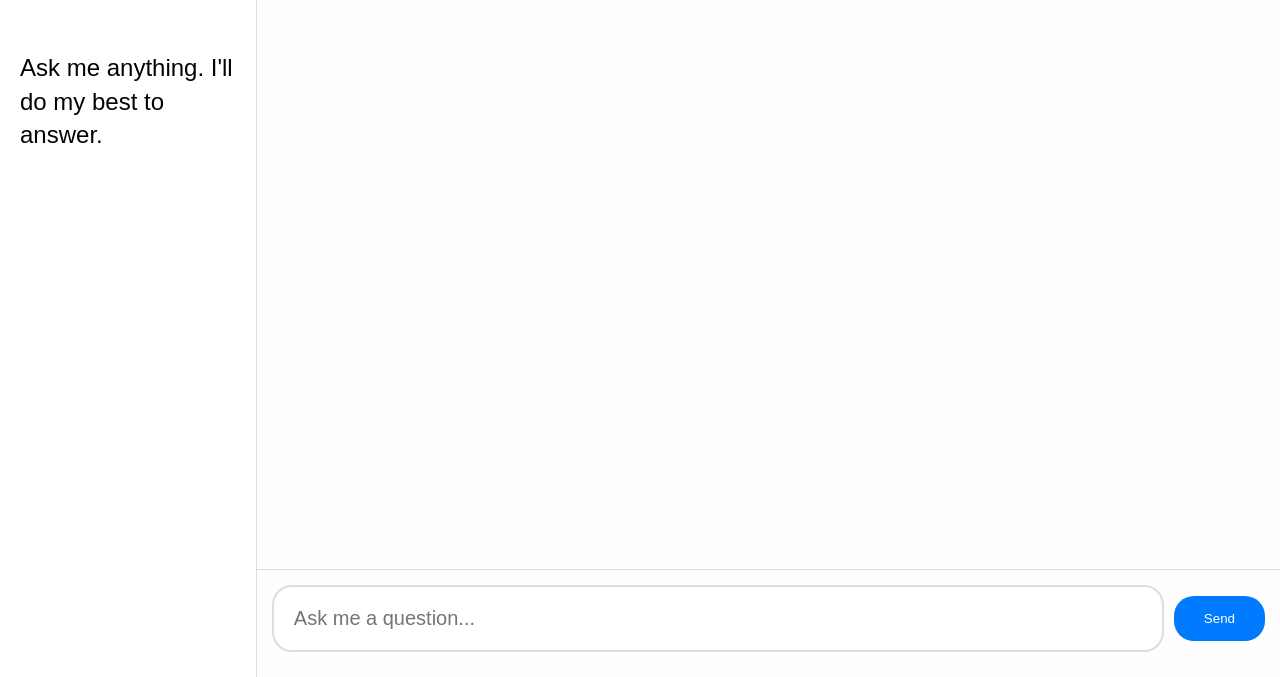
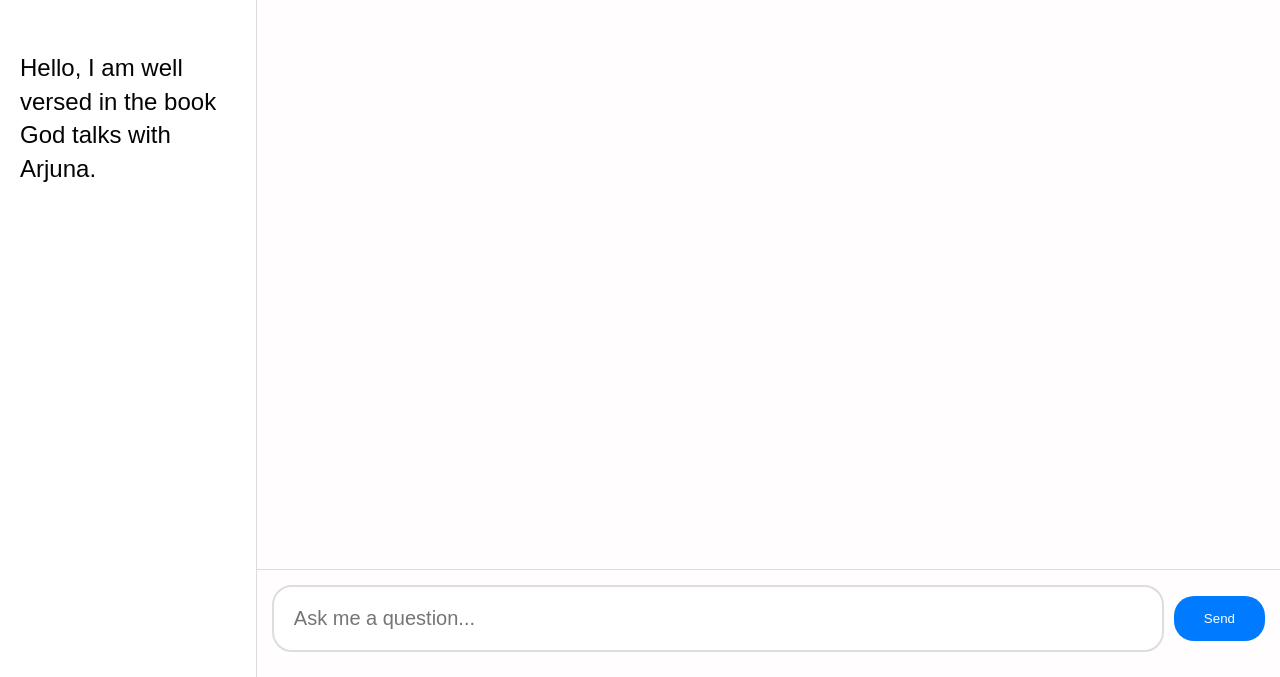
Before and after one commit to rollingmountains/bhagavad-geeta, a website: page index.html in a window 1280 px wide. Shown: the part 123-800 px from the top of the page. Drawn offline with Linux system fonts and the light colour scheme.

Commit message:
side panel text and title of the page tweaked

```diff
--- a/index.html
+++ b/index.html
@@ -3,7 +3,7 @@
 <head>
     <meta charset="UTF-8">
     <meta name="viewport" content="width=device-width, initial-scale=1.0">
-    <title>Time Chat Bot</title>
+    <title>Bhagavad Geeta Discussion</title>
     <link rel="stylesheet" href="css/styles.css">
 </head>
 <body>
@@ -11,7 +11,7 @@
 <div id="left-panel">
     <img src="images/logo.png" alt="AI Logo">
     <div class="description">
-        <p>Ask me anything. I'll do my best to answer.</p>
+        <p>Hello, I am well versed in the book God talks with Arjuna.</p>
     </div>
 </div>
 
```
